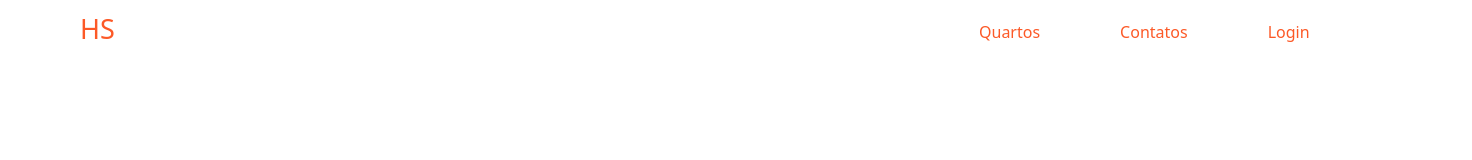
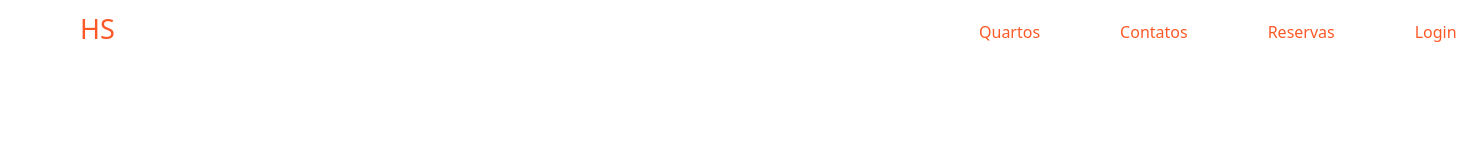
Before and after one commit to trvicius/HotelSantos, a React (Create React App) app: page / in a window 1280 px wide. Shown: the top 160 px of the page, 1472 px wide, since content can reach past the window. Built offline with nearby package versions, Linux system fonts and the light colour scheme; no server answers.

Commit message:
Commit Header

```diff
--- a/src/Header.js
+++ b/src/Header.js
@@ -1,10 +1,5 @@
 import React, {useEffect, useState} from 'react'
 import './Header.css'
-//import SearchIcon from "@material-ui/icons/Search";
-import LanguageIcon from "@material-ui/icons/Language";
-//import ExpandMoreIcon from "@material-ui/icons/ExpandMore";
-import { Avatar } from "@material-ui/core";
-import { Link } from "react-router-dom";
 import api from "./services/api"
 
 
@@ -43,11 +38,12 @@ const [authorized, setAuthorized] = useState(false)
             </div>
 
             <div className='header__right'>
-                {/*<Avatar />*/}
+
                 <a href='./search'>Quartos</a>
                 <a href='./Contato'>Contatos</a>
+                <a href='./Booked'>Reservas</a>
                 {authorized ? <a href="./" onClick={() => localStorage.removeItem("hs:token")}>Logout</a> : <a href='./'>Login</a>}
-               {/*<LanguageIcon />*/}
+
 
             </div>
         </div>
```
